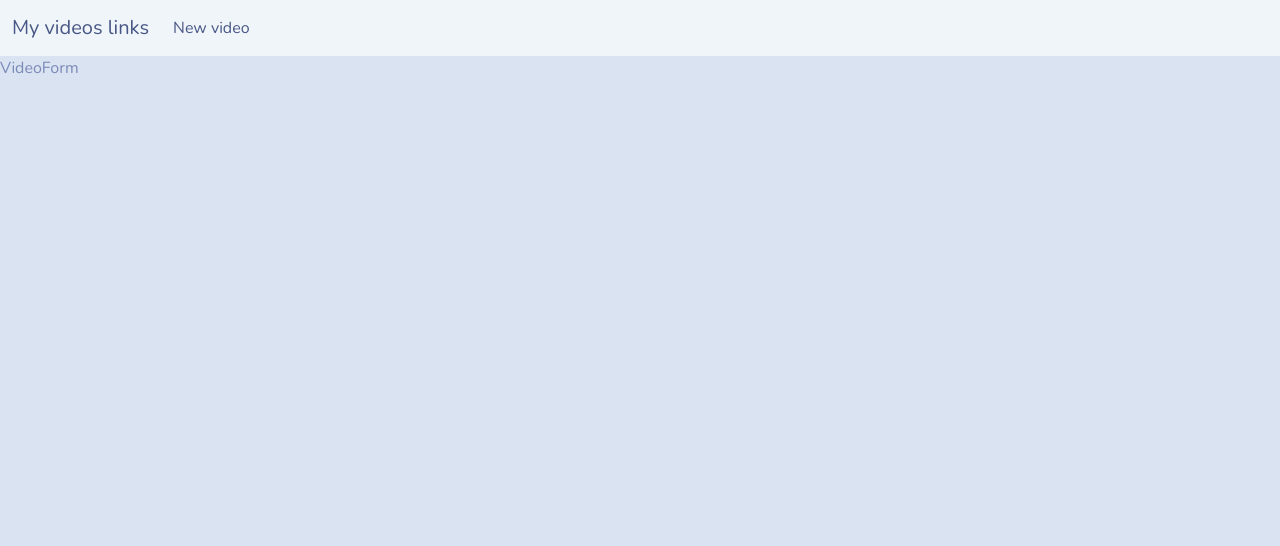
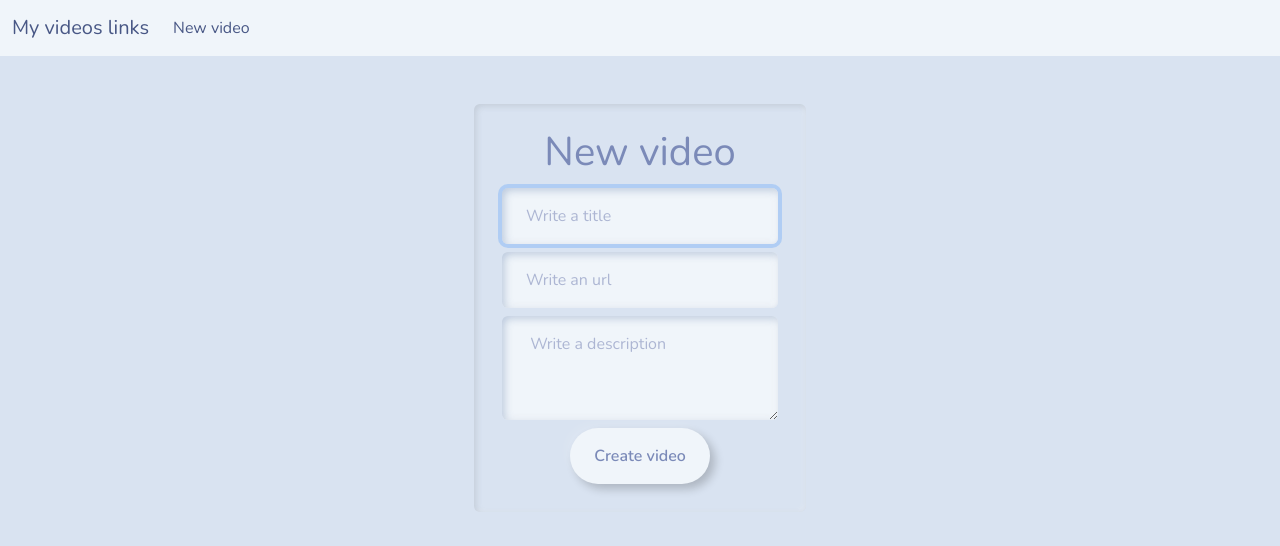
Before and after one commit to chemokita13/video-web_mern-typescript, a React (Create React App) app in the folder front-end/: page /new-video in a window 1280 px wide. Shown: the top 546 px of the page. Built offline with nearby package versions, Linux system fonts and the light colour scheme.

Commit message:
new Video form created

```diff
--- a/front-end/package.json
+++ b/front-end/package.json
@@ -18,6 +18,7 @@
     "react-dom": "^18.2.0",
     "react-router-dom": "^6.4.3",
     "react-scripts": "5.0.1",
+    "react-toastify": "^9.1.1",
     "typescript": "^4.9.3",
     "web-vitals": "^2.1.4"
   },
--- a/front-end/src/components/videos/Video.ts
+++ b/front-end/src/components/videos/Video.ts
@@ -1,6 +1,8 @@
 export interface Video {
-  id: string;
+  id?: string;
   title: string;
-  description: string;
+  description?: string;
   url: string;
+  updatedAt?: string;
+  createdAt?: string;
 }
--- a/front-end/src/components/videos/VideoForm.tsx
+++ b/front-end/src/components/videos/VideoForm.tsx
@@ -1,7 +1,82 @@
-import React from 'react';
+import React, { ChangeEvent, FormEvent, useState } from 'react';
+import { toast } from 'react-toastify';
+import { Video } from './Video';
+import { sendVideo } from './VideoService';
+import { useNavigate } from 'react-router-dom';
+
+type InputChange = ChangeEvent<HTMLInputElement | HTMLTextAreaElement>;
 
 function VideoForm() {
-  return <div>VideoForm</div>;
+  const navigate = useNavigate();
+
+  const [VideoForm, setVideoForm] = useState<Video>({ title: '', url: '' });
+
+  const handleInputChange = (e: InputChange) => {
+    setVideoForm({ ...VideoForm, [e.target.name]: e.target.value });
+  };
+
+  const handleSubmit = async (e: FormEvent<HTMLFormElement>) => {
+    e.preventDefault();
+    const res = await sendVideo(VideoForm);
+    if (res.status !== 204) {
+      console.log('holaa');
+      toast.error('An error happend creiting this video');
+    } else {
+      toast.success('New video added!');
+      navigate('/');
+    }
+  };
+
+  return (
+    <div className="row">
+      <div className="col-md-4 offset-md-4">
+        <div className="card">
+          <div className="card-body">
+            <div className="card-title">
+              <h1 className="text-center">New video</h1>
+            </div>
+            <form onSubmit={handleSubmit}>
+              <div className="form-group p-1">
+                <input
+                  type="text"
+                  name="title"
+                  placeholder="Write a title"
+                  className="form-control"
+                  autoFocus
+                  required
+                  onChange={handleInputChange}
+                />
+              </div>
+              <div className="form-group p-1">
+                <input
+                  type="url"
+                  name="url"
+                  placeholder="Write an url"
+                  className="form-control"
+                  required
+                  onChange={handleInputChange}
+                />
+              </div>
+              <div className="form-group p-1">
+                <textarea
+                  name="description"
+                  rows={3}
+                  className="form-control"
+                  placeholder=" Write a description"
+                  onChange={handleInputChange}
+                />
+              </div>
+              <div className="form-group d-flex justify-content-center p-1">
+                <button type="submit" className="btn btn-outline-light pd-3">
+                  Create video
+                </button>
+              </div>
+            </form>
+          </div>
+        </div>
+      </div>
+    </div>
+  );
 }
 
 export default VideoForm;
--- a/front-end/src/components/videos/VideoList.tsx
+++ b/front-end/src/components/videos/VideoList.tsx
@@ -17,7 +17,7 @@ function VideoList() {
   }, []);
 
   return (
-    <div>
+    <div className="container">
       {Videos.map((video) => (
         <VideoItem video={video} />
       ))}
--- a/front-end/src/components/videos/VideoService.ts
+++ b/front-end/src/components/videos/VideoService.ts
@@ -1,4 +1,14 @@
 import axios from 'axios';
+import { Video } from './Video';
 
-export const getVideos = async () =>
-  await axios.get('http://localhost:8000/videos');
+const API = 'http://localhost:8000';
+
+export const getVideos = async () => await axios.get(API + '/videos');
+
+export const sendVideo = async (video: Video) => {
+  try {
+    return await axios.post(API + '/videos/new', video);
+  } catch (error) {
+    return { status: 301 };
+  }
+};
--- a/front-end/src/index.tsx
+++ b/front-end/src/index.tsx
@@ -7,9 +7,11 @@ import { BrowserRouter as Router, Route, Routes } from 'react-router-dom';
 import VideoList from './components/videos/VideoList';
 import VideoForm from './components/videos/VideoForm';
 
+import 'react-toastify/dist/ReactToastify.css';
 import 'bootswatch/dist/morph/bootstrap.min.css';
 import './index.css';
 import NavBar from './components/navBar/NavBar';
+import { ToastContainer } from 'react-toastify';
 
 const root = ReactDOM.createRoot(
   document.getElementById('root') as HTMLElement,
@@ -18,10 +20,13 @@ root.render(
   <React.StrictMode>
     <Router>
       <NavBar />
-      <Routes>
-        <Route path="/" element={<VideoList />} />
-        <Route path="/new-video" element={<VideoForm />} />
-      </Routes>
+      <div className="container p-5">
+        <Routes>
+          <Route path="/" element={<VideoList />} />
+          <Route path="/new-video" element={<VideoForm />} />
+        </Routes>
+        <ToastContainer />
+      </div>
     </Router>
   </React.StrictMode>,
 );
```
Also changed, not shown: 1 other file (tests, documents, lock files or other folders).
